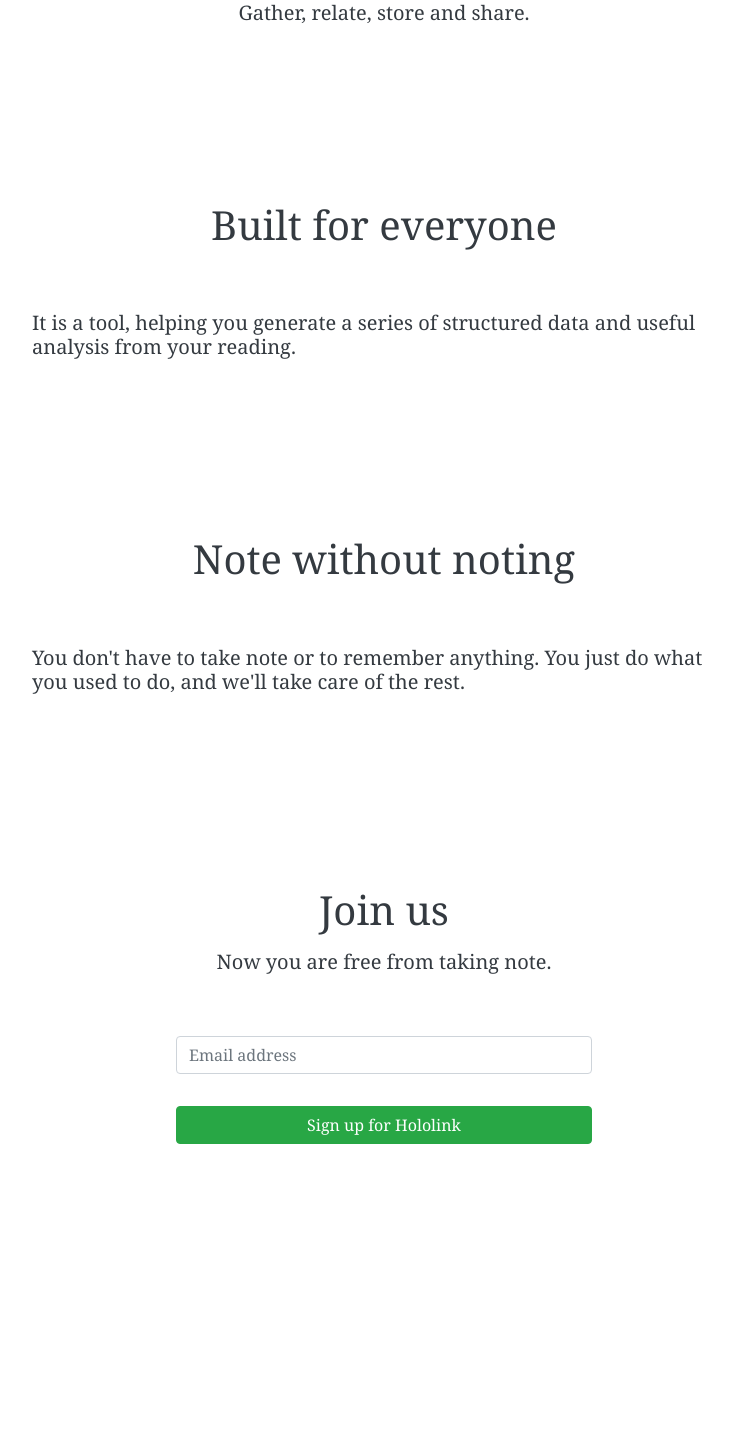
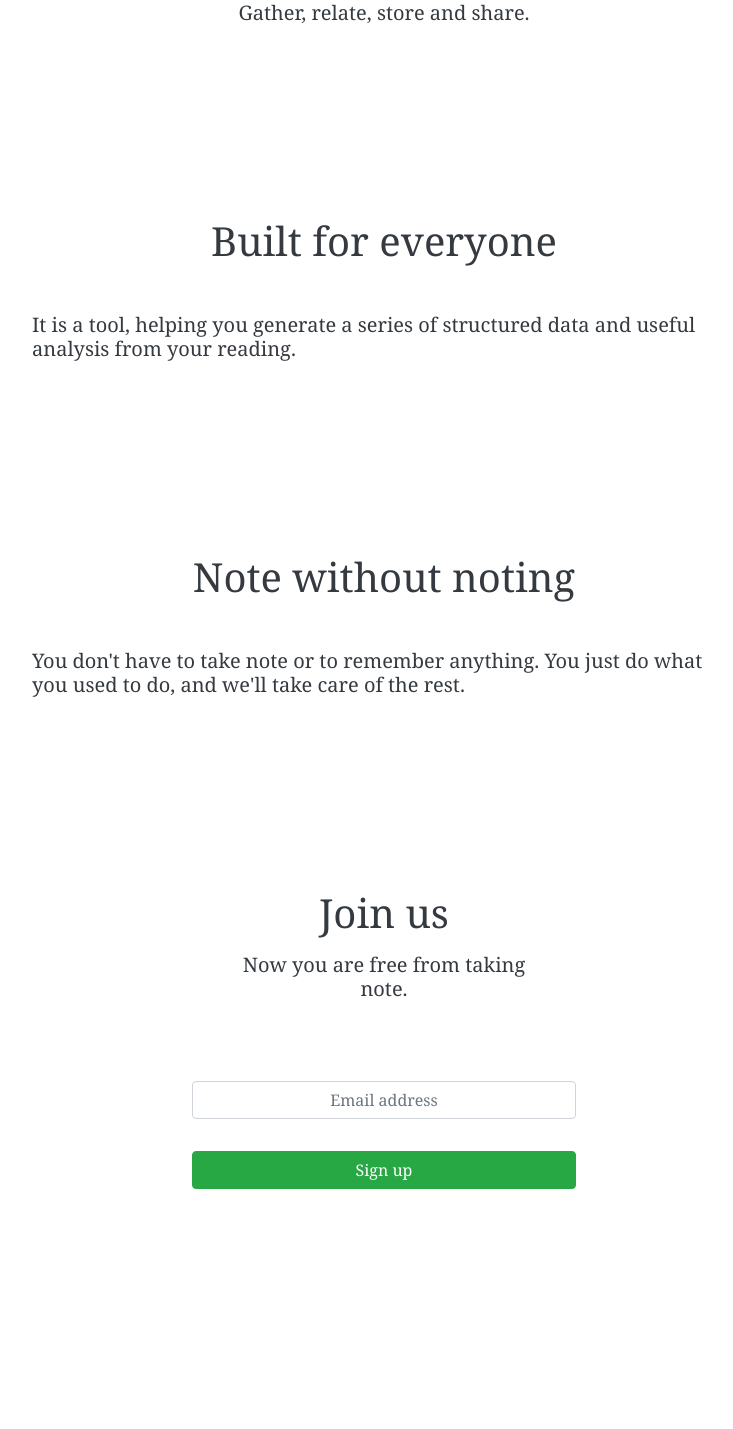
Before and after one commit to thejimmylin/hololink, a Django app: page / in a window 1280 px wide. Shown: the part 263-1692 px from the top of the page, without its empty margins (256-989 px from the left). Before the commit the page ends 1407 px from the top, so only its background shows below. Run offline with Django 3.2, Linux system fonts and the light colour scheme; some libraries are stand-ins or nearby versions.

Commit message:
Update index.html

```diff
--- a/hololink/templates/index.html
+++ b/hololink/templates/index.html
@@ -9,10 +9,12 @@
 
 {% block content %}
 <div class="container-fluid">
-    <div class="row" style="height: 4rem;"></div>
+    <div class="row" style="height: 3rem;"></div>
     <div class="row justify-content-center">
         <div class="col-auto" style="padding: 2rem; width: 48rem;">
-            <h1 style="text-align: center; font-size:5rem">{% trans 'Hololink' %}</h1>
+            <p>
+                <h1 style="text-align: center; font-size:5rem">{% trans 'Hololink' %}</h1>
+            </p>
             <p>
                 <h5 style="text-align: center;">{% trans 'Gather, relate, store and share.' %}</h5>
             </p>
@@ -21,8 +23,10 @@
     <div class="row" style="height: 6rem;"></div>
     <div class="row justify-content-center">
         <div class="col-auto" style="padding: 2rem;width: 48rem;">
-            <h1 style="text-align: center;">{% trans 'Built for everyone' %}</h1>
-            <h2><br></h2>
+            <p>
+                <h1 style="text-align: center;">{% trans 'Built for everyone' %}</h1>
+                <br>
+            </p>
             <p>
                 <h5>{% trans "It is a tool, helping you generate a series of structured data and useful analysis from your reading." %}
                 </h5>
@@ -32,8 +36,10 @@
     <div class="row" style="height: 6rem;"></div>
     <div class="row justify-content-center">
         <div class="col-auto" style="padding: 2rem;width: 48rem;">
-            <h1 style="text-align: center;">{% trans 'Note without noting' %}</h1>
-            <h2><br></h2>
+            <p>
+                <h1 style="text-align: center;">{% trans 'Note without noting' %}</h1>
+                <br>
+            </p>
             <p>
                 <h5>{% trans "You don't have to take note or to remember anything. You just do what you used to do, and we'll take care of the rest." %}
                 </h5>
@@ -42,20 +48,23 @@
     </div>
     <div class="row" style="height: 6rem;"></div>
     <div class="row justify-content-center">
-        <div class="col-auto" style="padding: 2rem; width: 30rem;">
+        <div class="col-auto" style="padding: 2rem; width: 24rem;">
             <p>
                 <h1 style="text-align: center;">{% trans 'Join us' %}</h1>
             </p>
             <p>
                 <h5 style="text-align: center;">{% trans 'Now you are free from taking note.' %}</h5>
             </p>
-            <h2><br></h2>
+        </div>
+    </div>
+    <div class="row justify-content-center">
+        <div class="col-auto" style="padding: 2rem; width: 28rem;">
             <form method="post">
                 {% csrf_token %}
                 {% for field in form %}
                 <div class="form-row">
                     <div class="form-group col">
-                        {% render_field field class+='form-control' placeholder=field.label %}
+                        {% render_field field class+='form-control' placeholder=field.label style='text-align: center' %}
                         {% if field.errors %}
                         <p>{{ field.errors }}</p>
                         {% endif %}
@@ -70,7 +79,7 @@
                 <div class="form-row">
                     <div class="form-group col">
                         <button type="submit"
-                            class="btn btn-success btn-block">{% trans 'Sign up for Hololink' %}</button>
+                            class="btn btn-block btn-success">{% trans 'Sign up' %}</button>
                     </div>
                 </div>
             </form>
```
